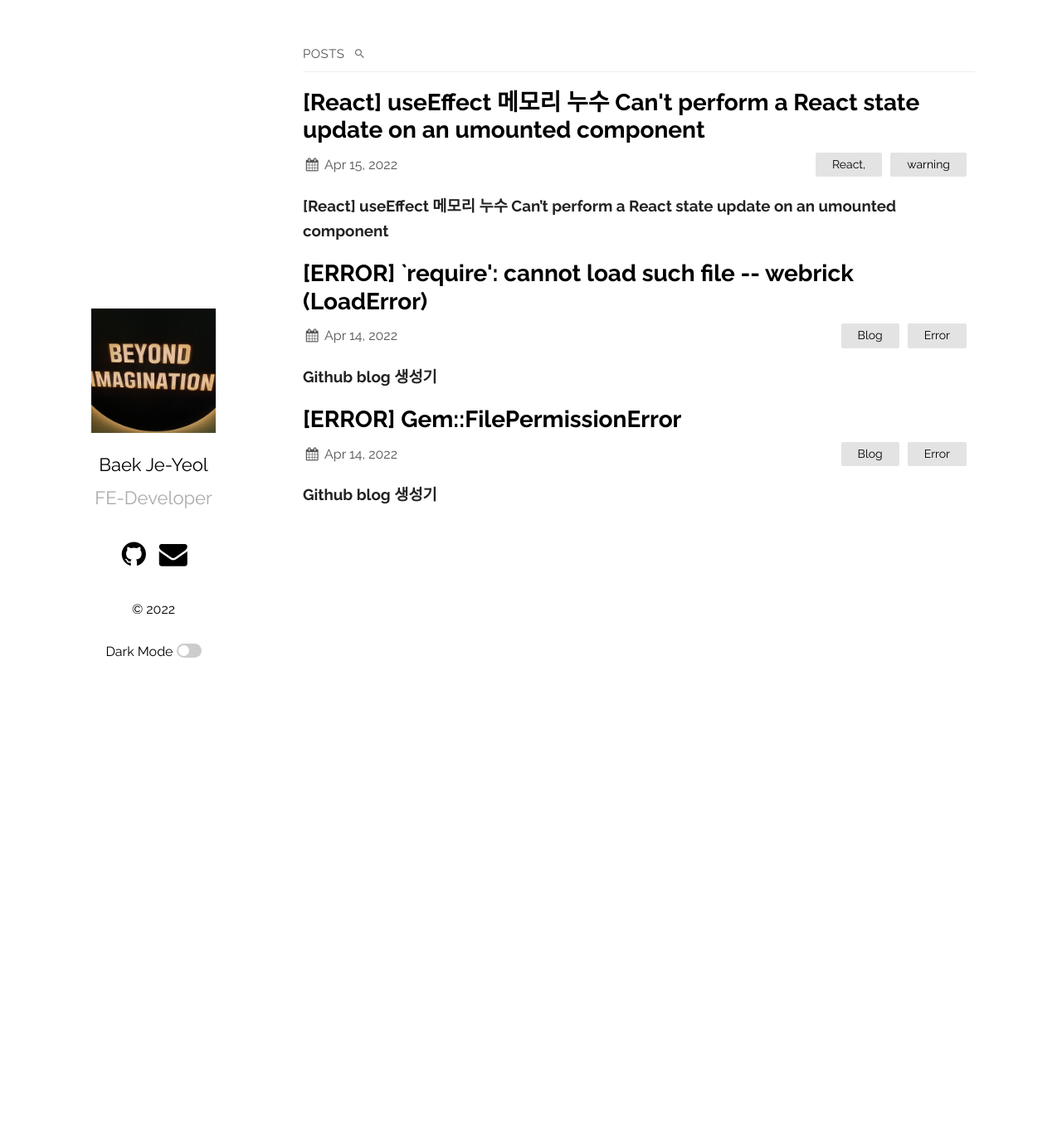
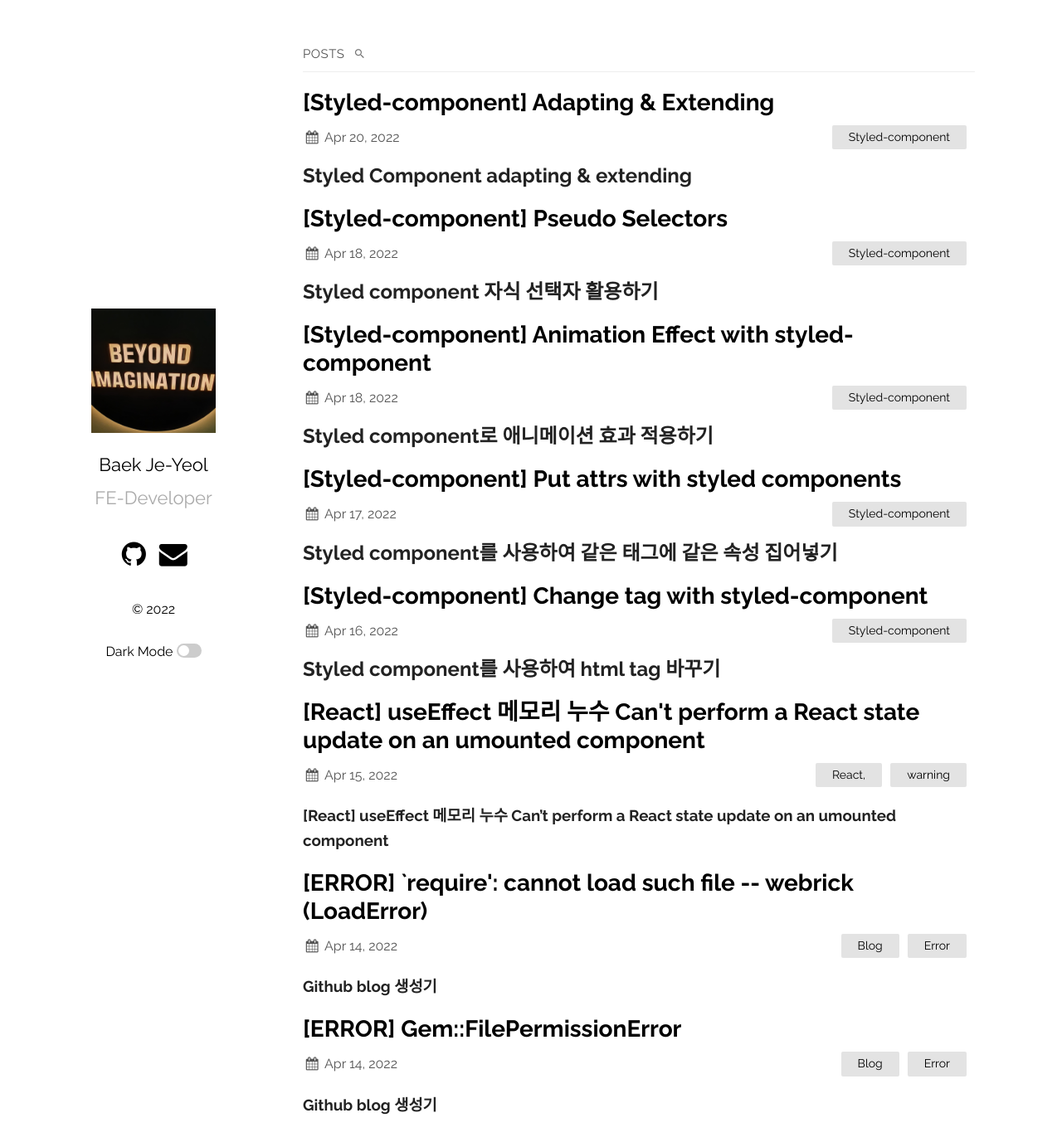
Before and after one commit to gwangbaekun/gwangbaekun.github.io, a Jekyll site: the page built from index.md, in a window 1280 px wide and 1392 px high. Shown: the top 1383 px of the window at 83% size. Built offline with Jekyll 4.4.1, drawn with Linux system fonts in a browser that asks for light colours.

Commit message:
Styled-components

````diff
--- a/_posts/2022-04-15-[React]-useEffect-memory-lack-Cant't-perform-a-React-state-update-on-an-unmounted-component.markdown
+++ b/_posts/2022-04-15-[React]-useEffect-memory-lack-Cant't-perform-a-React-state-update-on-an-unmounted-component.markdown
@@ -14,7 +14,9 @@ categories: React, warning
 <br>
 
 ```bash
-Can't perform a React state update on an unmounted component. This is a no-op, but it indicates a memory leak in your application. To fix, cancel all subscriptions and asynchronous tasks in a useEffect cleanup function.
+Warning: Can't perform a React state update on an unmounted component.
+This is a no-op, but it indicates a memory leak in your application.
+To fix, cancel all subscriptions and asynchronous tasks in a useEffect cleanup function.
 ```
 
 ### 원인 및 해결 방법
@@ -47,6 +49,8 @@ useEffect의 cleanup 함수를 통해 오류를 해결했습니다.
 <br />
 
 > [참고문헌](https://juliangaramendy.dev/blog/use-promise-subscription) https://juliangaramendy.dev/blog/use-promise-subscription
+
+<br />
 
 ### Wait! Is that it?
 
--- /dev/null
+++ b/_posts/2022-04-16-Styled-component-change-tag.markdown
@@ -0,0 +1,38 @@
+---
+layout: post
+title: "[Styled-component] Change tag with styled-component"
+date: 2022-04-16 08:00:00 +0530
+categories: Styled-component
+---
+
+## Styled component를 사용하여 html tag 바꾸기
+
+<br />
+
+> styled-component를 이용해서 html tag 바꾸는 것은 어렵지 않습니다.
+
+웹 환경에서는 주효하게 쓰는 라이브러리라서 사용을 잘 하는 것이 중요합니다.
+
+```javascript
+//styled-component
+
+const Title = styled.h1`
+  color: #111;
+`;
+```
+
+```javascript
+//html
+
+//<Title>제목</Title>
+
+<Title as="header">제목</Title>
+```
+
+위 처럼 as attribute로 바꿔주면 h1에서 header로 바뀝니다.
+
+styled-component의 장점 중 하나입니다.
+
+<br>
+
+> 다음 포스트는 styledcomponent의 attr tag, 자식 선택자, animation 효과에 대해 다루겠습니다.
--- /dev/null
+++ b/_posts/2022-04-17-Styled-component-put-attrs.markdown
@@ -0,0 +1,42 @@
+---
+layout: post
+title: "[Styled-component] Put attrs with styled components"
+date: 2022-04-17 08:00:00 +0530
+categories: Styled-component
+---
+
+## Styled component를 사용하여 같은 태그에 같은 속성 집어넣기
+
+바로 코드를 보겠습니다.
+
+```javascript
+
+<Input />
+<Input />
+<Input />
+<Input />
+<Input />
+
+
+const Input = styled.input``
+```
+
+위 코드에서 input tag에 required 속성을 주려면
+
+> `<Input required="true"/>`
+
+처럼 `required="true"`나 `required` 속성을 붙여주어야 합니다.
+
+<br>
+
+하지만 styled-component를 이용하면
+
+```javascript
+const Input = styled.input.attrs({ required: true })``;
+```
+
+의 형식으로 attribute를 일제히 붙여줄 수 있습니다.
+
+<br>
+
+> styled-component 다음 포스트 : tag 바꾸기, attrs, animation, 자식 선택자
--- /dev/null
+++ b/_posts/2022-04-18-styled-component-animation.markdown
@@ -0,0 +1,96 @@
+---
+layout: post
+title: "[Styled-component] Animation Effect with styled-component"
+date: 2022-04-18 08:00:00 +0530
+categories: Styled-component
+---
+
+## Styled component로 애니메이션 효과 적용하기
+
+어렵지 않습니다.
+
+styled component의 장점 중 하나입니다.
+
+css와 비교하면서 보면 더 편합니다.
+
+react-native에서는`상대적으로` 무거은 styled-component를 쓰기 쉽진 않지만 웹에서는 유용하게 쓰이는 라이브러리입니다.
+
+```javascript
+import styled, { keyframes } from "styled-components"
+
+...
+
+return <Box />
+
+...
+
+const percentAnimation = keyframes`
+  0% {
+    transform:rotate(0deg);
+    border-radius:0px;
+  }
+  50% {
+    border-radius:100px;
+  }
+  100%{
+    transform:rotate(360deg);
+    border-radius:0px;
+  }
+`;
+
+const rotationAnimation = keyframes`
+  from {
+      transform: rotate(0deg);
+  }
+  to {
+      transform: rotate(360deg);
+  }
+`;
+
+const Box = styled.div`
+  height: 200px;
+  width: 200px;
+  animation: ${rotationAnimation} 1s linear infinite;
+`;
+
+```
+
+`keyframes` 속성을 이용해서 할 수 있습니다.
+
+props 방식으로 건네지는 고급 애니메이션 사용 스킬은
+
+```javascript
+
+const Box = ({children, ...rest}) => {
+  return (
+    <StyledWrapper {...rest}>
+     {children}
+    </StyledWrapper>
+  );
+};
+
+...
+
+<Box active />
+
+...
+
+const StyledWrapper = styled.div`
+  width: 100px;
+  height: 100px;
+  background: #00bfb2;
+  ${(props) => props.active &&`
+   animation: ${boxFade} 2s 1s infinite linear alternate;
+  `}
+`;
+// 추가적으로 props로 속성을 건네받을 수 있습니다
+
+```
+
+> 여러가지 옵션들은 추가해보시고 빼보시고 하면서 하시는 것이 도움이 많이 됩니다. 옵션에 대해 궁금하면 빼보고 실행시켜보세요.
+
+<br>
+
+> 참고문헌 [리액트 styled components 애니메이션 구현 https://zeddios.tistory.com/1222](https://zeddios.tistory.com/1222)
+
+> 다음 포스트 : 자식선택자
--- /dev/null
+++ b/_posts/2022-04-19-styled-component-css-selector.markdown
@@ -0,0 +1,58 @@
+---
+layout: post
+title: "[Styled-component] Pseudo Selectors"
+date: 2022-04-18 08:00:00 +0530
+categories: Styled-component
+---
+
+## Styled component 자식 선택자 활용하기
+
+styled component의 큰 장점 중 하나인 자식 선택자입니다.
+
+자식 선택자를 잘 활용하면 크게 도움이 될 수 있습니다.
+
+> 중복되는 코드를 방지하는 styled-component의 adapting & extending까지 예제를 통해 보겠습니다.
+
+<br>
+
+```javascript
+
+import styled from "styled-component"
+
+...
+
+return (
+    <Box>
+        <Pseudo>span</Pseudo>
+    </Box>)
+
+...
+
+const Box = styled.div`
+    height: 200px;
+    width: 200px;
+    justify-content: center;
+    align-items: center;
+    span {
+        font-size: 30px;
+    }
+`
+    // 이런 식으로 하면 더욱 직관적이고 쉬울 수 있으나 사실 별로 안좋은 방법입니다. span 태그가 바뀐다면 코드를 다시 바꾸어 주어야 하기 때문이죠.
+
+    // 때문에 더 좋은 방법은
+
+const Box = styled.div`
+    height: 200px;
+    width: 200px;
+    justify-content: center;
+    align-items: center;
+    ${Pseudo} {
+        font-size: 100px;
+    }
+`
+
+const Pseudo = styled.span`
+    font-size: 30px;
+`
+
+```
--- /dev/null
+++ b/_posts/2022-04-20-styled-component-adapting-&-extending.markdown
@@ -0,0 +1,55 @@
+---
+layout: post
+title: "[Styled-component] Adapting & Extending"
+date: 2022-04-20 08:00:00 +0530
+categories: Styled-component
+---
+
+## Styled Component adapting & extending
+
+> styled-component extends & adapting은 아주 쉬운 문법이고 편리하며 코드 양을 줄여줍니다.
+
+```javascript
+
+    <Box>
+    <BoxTwo>
+    <BoxThree>
+
+...
+
+const Box = styled.div`
+width: 200px;
+height: 200px;
+`
+
+// adopting
+const Box = styled(Box)``
+
+// extending
+const BoxTwo = styled(Box)`
+    width: 250px;
+    display: flex;
+    justify-content: center;
+    align-items: center;
+`
+
+```
+
+쉽고 편리한 adapting 과 extending 을 보았습니다.
+
+만약 다른 컴포넌트에서 불러다 쓰고 싶다면
+
+```javascipt
+
+export const Box = styled.div`
+    width: 200px;
+    height: 200px;
+`
+
+// export 를 붙여주고 됩니다.
+
+// 타 컴포넌트에서 불러주면 됩니다.
+
+```
+
+> 다음 styled-component 포스트 : theme
````
